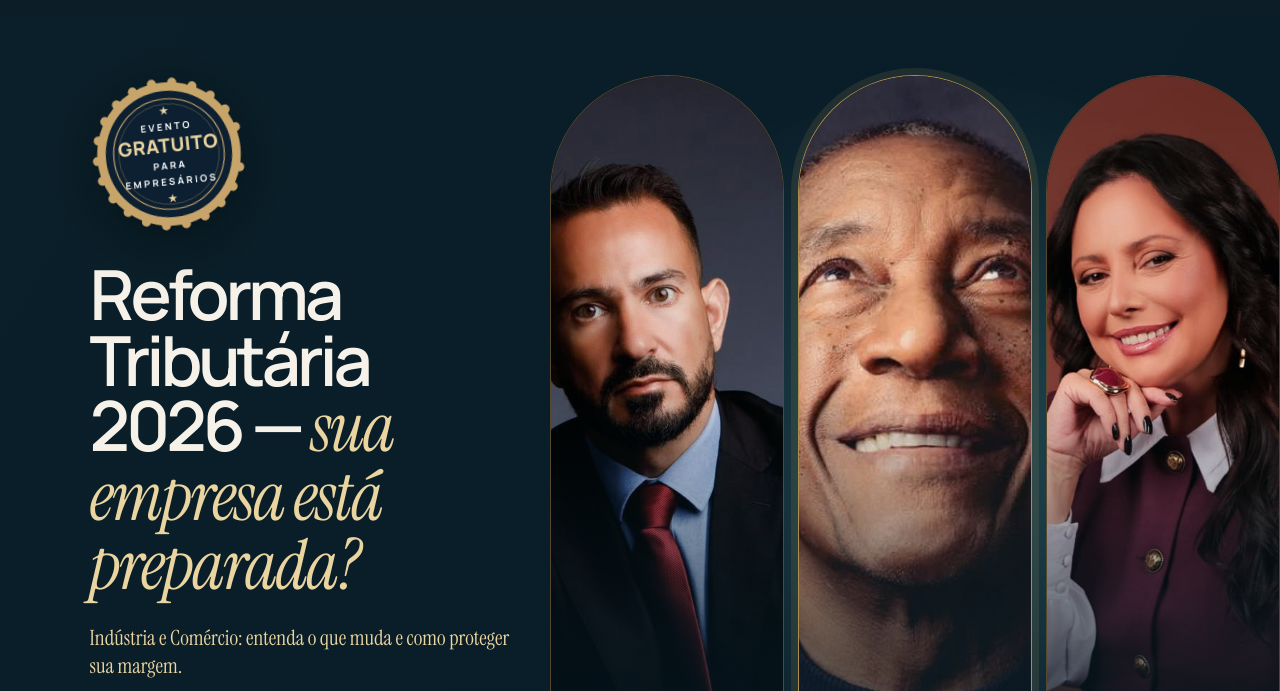
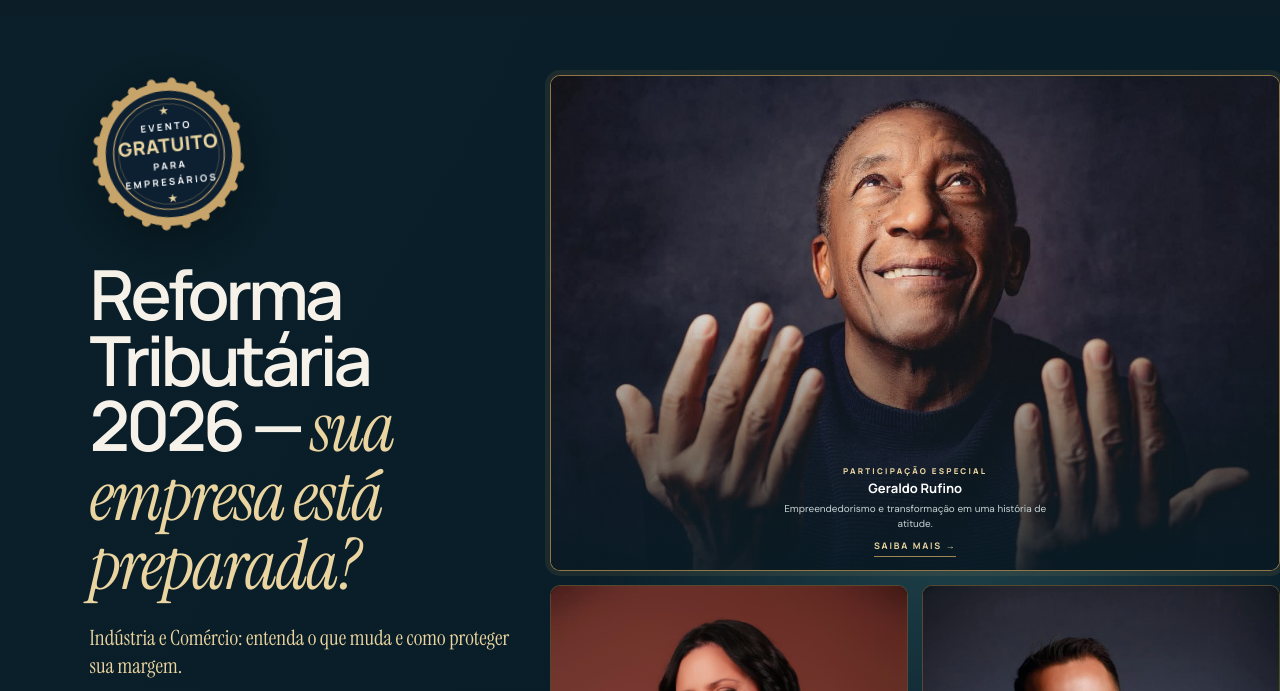
Before and after one commit to guilhermerampazzo/elias-evento-renan, a website: page index.html in a window 1280 px wide. Shown: the part 102-793 px from the top of the page. Drawn offline with Linux system fonts and the light colour scheme.

Commit message:
Layout horizontal + 2 quadrados na coluna direita e espacamento entre secoes

```diff
--- a/index.html
+++ b/index.html
@@ -29,9 +29,9 @@
       </div>
       <div class="hero-visual">
         <div class="hero-trio">
-          <figure class="trio-side"><img src="arquivos/fabio.jpg" alt="Fabio Rodrigues" /><figcaption><span>Palestrante</span><strong>Fabio Rodrigues</strong><p>Advogado, mestre em Ciências Contábeis, professor e autor.</p><button class="speaker-more" type="button" data-speaker="fabio">Saiba mais →</button></figcaption></figure>
-          <figure class="trio-main"><img src="arquivos/rufinho.jpg" alt="Geraldo Rufino" /><figcaption><span>Participação especial</span><strong>Geraldo Rufino</strong><p>Empreendedorismo e transformação em uma história de atitude.</p><button class="speaker-more" type="button" data-speaker="rufino">Saiba mais →</button></figcaption></figure>
-          <figure class="trio-side"><img src="arquivos/sigrid.jpg" alt="Sigrid Kersting" /><figcaption><span>Palestrante</span><strong>Sigrid Kersting</strong><p>Mestre em Controladoria, ex-Deloitte, +25 anos em tributário.</p><button class="speaker-more" type="button" data-speaker="sigrid">Saiba mais →</button></figcaption></figure>
+          <figure class="trio-horizontal"><img src="arquivos/rufinho.jpg" alt="Geraldo Rufino" /><figcaption><span>Participação especial</span><strong>Geraldo Rufino</strong><p>Empreendedorismo e transformação em uma história de atitude.</p><button class="speaker-more" type="button" data-speaker="rufino">Saiba mais →</button></figcaption></figure>
+          <figure class="trio-square"><img src="arquivos/sigrid.jpg" alt="Sigrid Kersting" /><figcaption><span>Palestrante</span><strong>Sigrid Kersting</strong><p>Mestre em Controladoria, ex-Deloitte, +25 anos em tributário.</p><button class="speaker-more" type="button" data-speaker="sigrid">Saiba mais →</button></figcaption></figure>
+          <figure class="trio-square"><img src="arquivos/fabio.jpg" alt="Fabio Rodrigues" /><figcaption><span>Palestrante</span><strong>Fabio Rodrigues</strong><p>Advogado, mestre em Ciências Contábeis, professor e autor.</p><button class="speaker-more" type="button" data-speaker="fabio">Saiba mais →</button></figcaption></figure>
         </div>
       </div>
     </section>
--- a/styles.css
+++ b/styles.css
@@ -313,20 +313,22 @@ h1,h2,h3,p{margin-top:0}
 .location-address{display:block;margin-top:7px;font:400 14px/1.6 'DM Sans',Arial,sans-serif;color:var(--muted);letter-spacing:.2px}
 
 /* ---- Landing compacta ---- */
-.hero-compact{min-height:0;padding:60px 0 0;grid-template-columns:43% 57%}
+.hero-compact{min-height:0;padding:60px 0 56px;grid-template-columns:43% 57%}
 .hero-compact .hero-copy{padding-left:clamp(20px,7vw,120px);padding-right:24px;align-self:center}
 .hero-compact .hero-visual{height:100%;margin-top:0}
-.hero-trio{position:absolute;inset:0;display:grid;grid-template-columns:repeat(3,1fr);gap:14px}
-.hero-trio figure{position:relative;overflow:hidden;border-radius:999px 999px 0 0;background:#111;margin:0;height:100%}
-.hero-trio figure:after{content:'';position:absolute;inset:0;background:linear-gradient(180deg,transparent 34%,rgba(7,28,39,.55) 62%,rgba(7,28,39,.94) 100%)}
-.hero-trio .trio-main{border:1px solid rgba(198,161,92,.85);box-shadow:0 0 0 7px rgba(198,161,92,.12)}
-.hero-trio .trio-side{border:1px solid rgba(198,161,92,.4);opacity:.95}
-.hero-trio .trio-side:hover{opacity:1}
+.hero-trio{position:absolute;inset:0;display:grid;grid-template-columns:repeat(2,1fr);grid-template-rows:54% 46%;gap:14px}
+.hero-trio figure{position:relative;overflow:hidden;border-radius:10px;background:#111;margin:0;height:100%}
+.hero-trio figure:after{content:'';position:absolute;inset:0;background:linear-gradient(180deg,transparent 40%,rgba(7,28,39,.82) 100%)}
+.hero-trio .trio-horizontal{grid-column:1/-1;border:1px solid rgba(198,161,92,.7);box-shadow:0 0 0 5px rgba(198,161,92,.1)}
+.hero-trio .trio-square{border:1px solid rgba(198,161,92,.4);opacity:.96}
+.hero-trio .trio-square:hover{opacity:1}
 .hero-trio img{width:100%;height:100%;object-fit:cover;object-position:center top;display:block}
-.hero-trio figcaption{position:absolute;left:0;right:0;bottom:16px;z-index:2;text-align:center;padding:0 12px}
+.hero-trio figcaption{position:absolute;left:0;right:0;bottom:13px;z-index:2;text-align:center;padding:0 10px}
 .hero-trio figcaption span{display:block;font:800 8px Manrope;letter-spacing:2.2px;text-transform:uppercase;color:var(--gold-pale)}
-.hero-trio figcaption strong{display:block;margin-top:3px;font:700 14px Manrope;color:#fff}
-.hero-trio figcaption p{margin:6px auto 0;font-size:10px;line-height:1.45;color:#c6d2d2;max-width:150px}.speaker-more{display:inline-flex;align-items:center;gap:6px;background:none;border:0;border-bottom:1px solid rgba(198,161,92,.8);padding:0 0 4px;margin-top:9px;color:var(--gold-pale);font:700 9px Manrope;letter-spacing:1.8px;text-transform:uppercase;cursor:pointer;transition:color 160ms ease,border-color 160ms ease}
+.hero-trio figcaption strong{display:block;margin-top:3px;font:700 13px Manrope;color:#fff}
+.hero-trio figcaption p{margin:5px auto 0;font-size:10px;line-height:1.45;color:#c6d2d2;max-width:150px}
+.hero-trio .trio-horizontal figcaption p{max-width:280px}
+.speaker-more{display:inline-flex;align-items:center;gap:6px;background:none;border:0;border-bottom:1px solid rgba(198,161,92,.8);padding:0 0 4px;margin-top:8px;color:var(--gold-pale);font:700 9px Manrope;letter-spacing:1.8px;text-transform:uppercase;cursor:pointer;transition:color 160ms ease,border-color 160ms ease}
 .speaker-more:hover{color:#fff;border-color:#fff}
 .speaker-more:focus-visible{outline:1px solid var(--gold);outline-offset:3px}
 .speaker-modal{width:min(560px,calc(100vw - 40px));border:1px solid rgba(198,161,92,.5);padding:42px 40px;background:#fffdf9;color:var(--ink)}
@@ -339,4 +341,4 @@ h1,h2,h3,p{margin-top:0}
 .registration-compact .form-area{padding:70px clamp(20px,6vw,90px)}
 .registration-compact .spots-line{margin-top:36px}
 .registration-compact .registration-message:after{display:none}
-@media(max-width:900px){.hero-compact{grid-template-columns:1fr}.hero-compact .hero-copy{padding:0 20px}.hero-compact .hero-visual{min-height:340px;order:-1}.hero-trio figcaption p{display:none}.hero-trio figcaption{bottom:24px}}
+@media(max-width:900px){.hero-compact{grid-template-columns:1fr}.hero-compact .hero-copy{padding:0 20px}.hero-compact .hero-visual{min-height:420px;order:-1}.hero-trio{grid-template-rows:1fr 1fr}.hero-trio figcaption p{display:none}.hero-trio figcaption{bottom:20px}}
```
